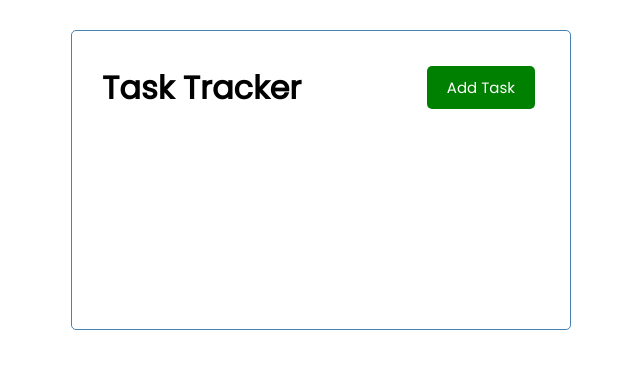
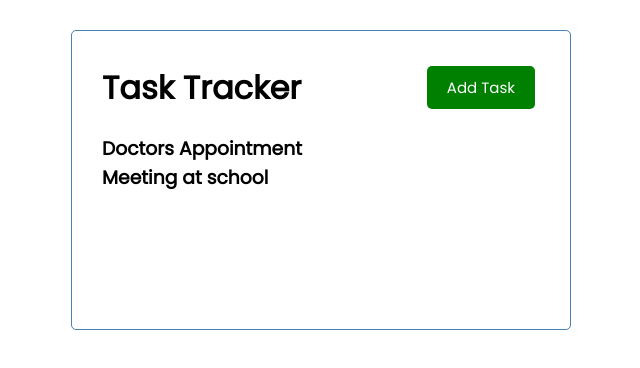
Before and after one commit to dennishg32/Task-Tracker-with-VueJS, a Vue app: page / in a window 1280 px wide. Shown: the top 368 px of the page, without its empty margins (319-959 px from the left). Built offline with nearby package versions, Linux system fonts and the light colour scheme.

Commit message:
error correction and added loop for tasks

```diff
--- a/src/components/Tasks.vue
+++ b/src/components/Tasks.vue
@@ -1,4 +1,8 @@
-<template> </template>
+<template>
+  <div :key="task.id" v-for="task in tasks">
+    <h3>{{ task.text }}</h3>
+  </div></template
+>
 
 <script>
 export default {
```
